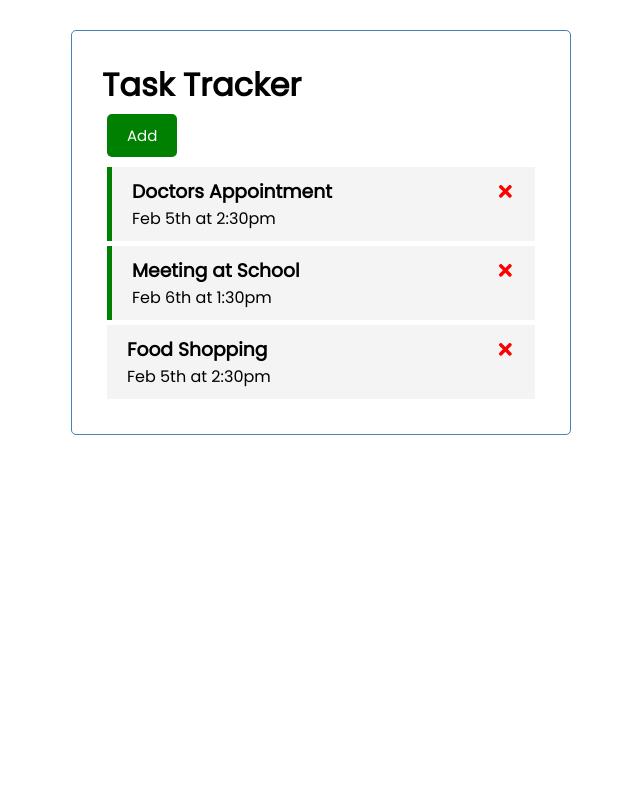
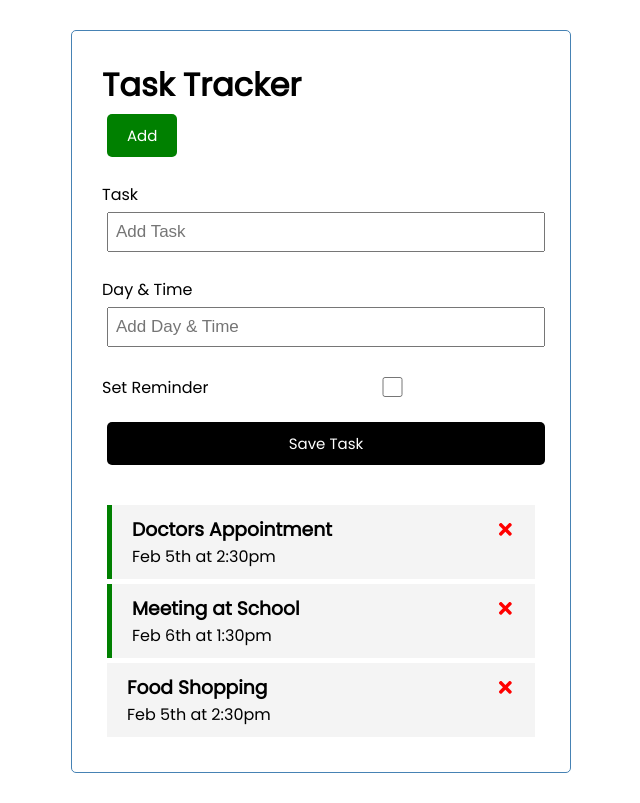
Before and after one commit to NicholasSanders128/tasktracker, a React (Create React App) app: page / in a window 1280 px wide. Shown: the whole page, without its empty margins (319-959 px from the left). Built offline with nearby package versions, Linux system fonts and the light colour scheme.

Commit message:
addTask function

```diff
--- a/src/App.js
+++ b/src/App.js
@@ -1,6 +1,7 @@
 import { useState } from 'react'
 import Header from "./components/Header";
 import Tasks from "./components/Tasks";
+import AddTask from "./components/AddTask";
 
 function App() {
   const [tasks, setTasks] = useState([
@@ -24,6 +25,13 @@
     },
 ])
 
+// Add Task
+const addTask = (task) => {
+  const id = Math.floor(Math.random() * 10000) +1
+  const newTask = { id, ...task }
+  setTasks([...tasks, newTask])
+}
+
 // Delete Task
 const deleteTask = (id) => {
   setTasks(tasks.filter((task) => task.id !== id))
@@ -37,6 +45,7 @@
   return (
     <div className="container">
       <Header />
+      <AddTask onAdd={addTask} />
       {tasks.length > 0 ? (
         <Tasks tasks={tasks} onDelete=
         {deleteTask} onToggle={toggleReminder} />
--- /dev/null
+++ b/src/components/AddTask.js
@@ -0,0 +1,52 @@
+import { useState } from 'react'
+
+const AddTask = ({ onAdd }) => {
+    const [text, setText] = useState('')
+    const [day, setDay] = useState('')
+    const [reminder, setReminder] = useState(false)
+
+    const onSubmit = (e) => {
+        e.preventDefault()
+
+        if(!text) {
+            alert('Please add a task')
+            return
+        }
+
+        onAdd({ text, day, reminder })
+
+        setText('')
+        setDay('')
+        setReminder(false)
+    }
+
+    return (
+        <form className='add-form' onSubmit={onSubmit}>
+            <div className='form-control'>
+                <label>Task</label>
+                <input type='text' placeholder='Add Task' value={text} onChange={(e) =>
+                setText(e.target.value) }
+                />
+            </div>
+            <div className='form-control'>
+                <label>Day & Time</label>
+                <input type='text' placeholder='Add Day & Time' value={day} onChange={(e) =>
+                    setDay(e.target.value)}
+                />
+            </div>
+            <div className='form-control form-control-check'>
+                <label>Set Reminder</label>
+                <input
+                    type='checkbox'
+                    checked={reminder}
+                    value={reminder}
+                    onChange={(e) => setReminder(e.currentTarget.checked)}
+                />
+            </div>
+
+            <input type='submit' value='Save Task' className='btn btn-block' />
+        </form>
+    )
+}
+
+export default AddTask
```
